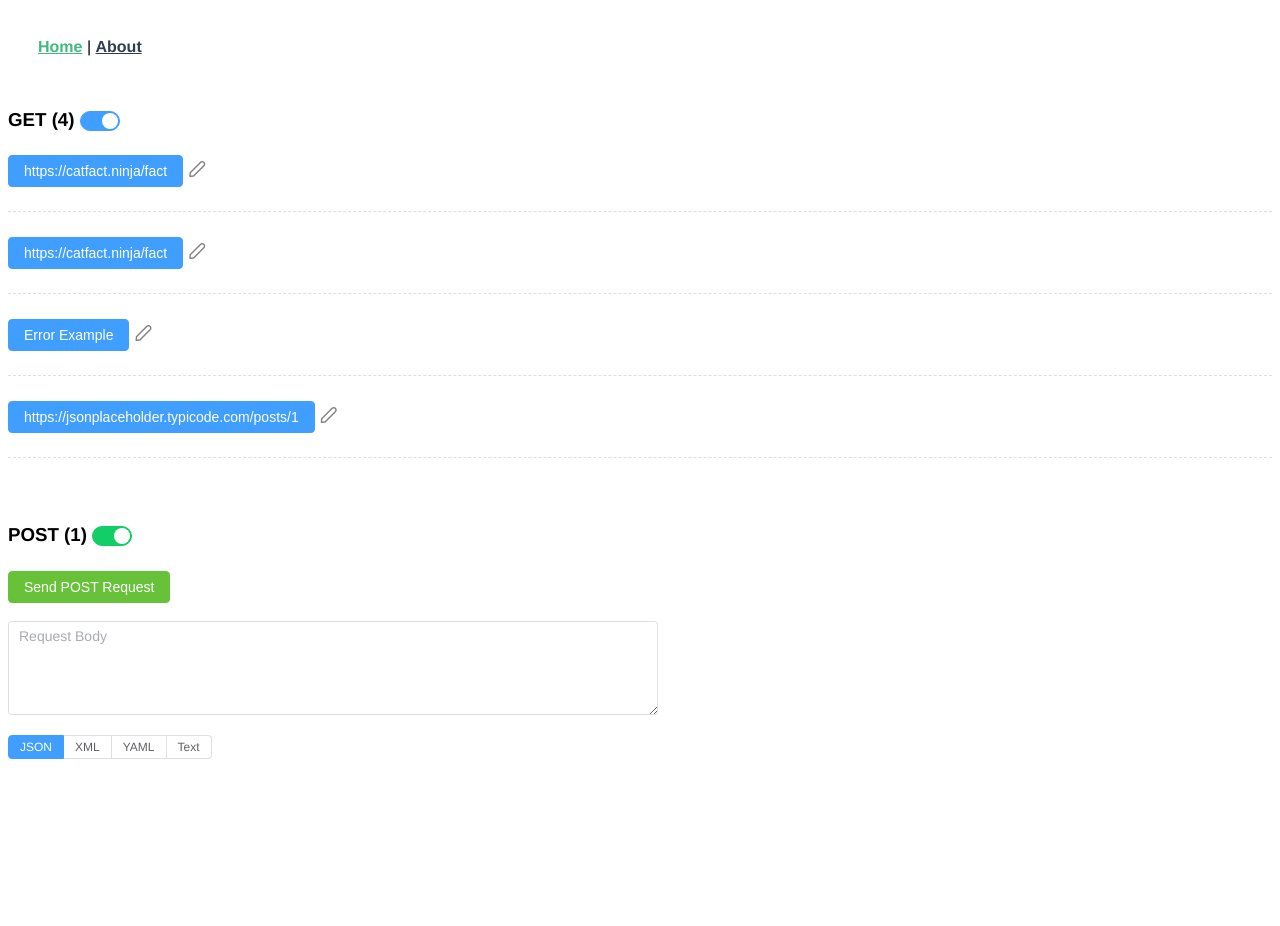
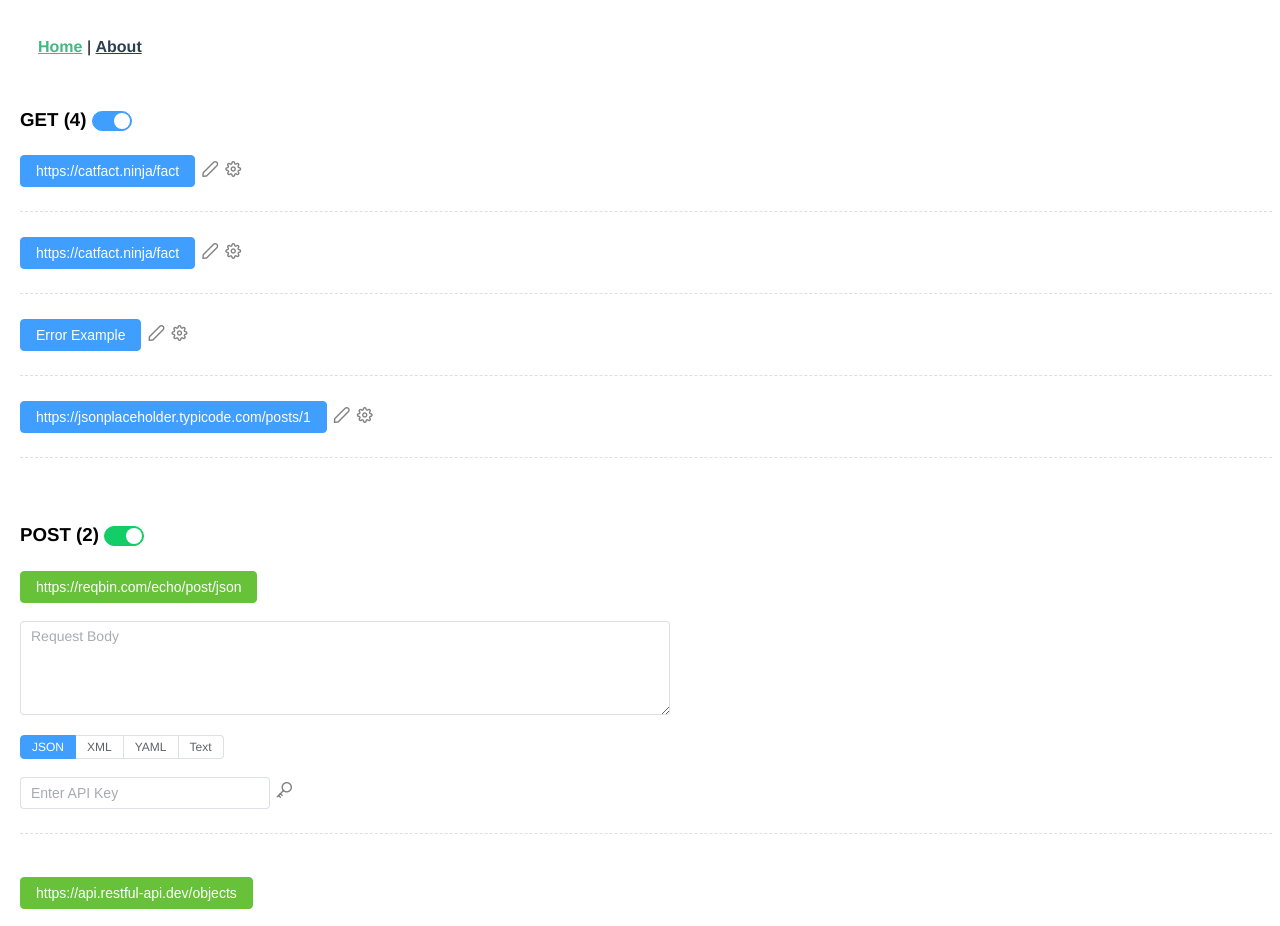
Before and after one commit to ShaneeH/API-Explorer, a Vue app: page / in a window 1280 px wide. Shown: the top 926 px of the page. Before the commit the page ends 800 px from the top, so only its background shows below. Built offline with nearby package versions, Linux system fonts and the light colour scheme; what vue-code-highlight, vue3-highlightjs would draw is missing.

Commit message:
added new features

```diff
--- a/src/components/GET.vue
+++ b/src/components/GET.vue
@@ -1,7 +1,8 @@
 <template>
   <el-button type="primary" @click="sendGET">{{ endpointRef }}</el-button>
 
-  <i class="pi pi-pencil" style="color: gray; margin-left: 6px;"></i>
+ <i class="pi pi-pencil" style="color: gray; margin-left: 7px; cursor: pointer;"></i>
+ <i class="pi pi-cog" style="color: gray; margin-left: 7px; cursor: pointer;"></i>
 
   <div v-if="response.code">
     <p :class="{ 'green-text': response.isSuccess, 'red-text': !response.isSuccess }">
--- a/src/components/POST.vue
+++ b/src/components/POST.vue
@@ -1,5 +1,5 @@
 <template>
-    <el-button type="success" @click="sendPOST">Send POST Request</el-button>
+    <el-button type="success" @click="sendPOST">{{endpointRef}}</el-button>
     <br>
     <br>
 
@@ -11,12 +11,48 @@
       placeholder="Request Body"
     />
     <br><br>
+
     <el-radio-group v-model="body_type" size="small">
       <el-radio-button label="JSON" value="json" />
       <el-radio-button label="XML" value="xml" />
       <el-radio-button label="YAML" value="yaml" />
       <el-radio-button label="Text" value="text" />
     </el-radio-group>
+    <br>
+    <br>
+
+
+
+    <!-- API Key input -->
+    <el-input
+      v-model="api_key"
+      style="width: 250px"
+      placeholder="Enter API Key"
+
+    />
+
+    <i class="pi pi-key" style="color: gray; margin-left: 6px; margin-right: 6px;"></i>
+
+    <!-- Display the response status -->
+    <div v-if="response.code">
+      <p :class="{ 'green-text': response.isSuccess, 'red-text': !response.isSuccess }">
+        <i v-if="response.isSuccess" class="pi pi-check-square" style="color: greenyellow; margin-right: 6px;"></i>
+        <i v-if="!response.isSuccess" class="pi pi-exclamation-triangle" style="color: orangered; margin-right: 4px;"></i>
+        {{ response.code }} - {{ response.isSuccess ? 'Success' : response.errMessage }}
+
+        <!-- Clock icon and response time -->
+        <el-divider direction="vertical" />
+        <i class="pi pi-clock" style="color: gray; margin-left: 6px;"></i>
+        <span v-if="response.time !== null" style="margin-left: 6px;">{{ response.time }} ms</span>
+      </p>
+
+      <div v-if="response.isSuccess && response.data">
+        <code-highlight language="javascript">
+          {{ response.data }}
+        </code-highlight>
+      </div>
+    </div>
+    <el-divider border-style="dashed" />
     <br>
   </template>
 
@@ -25,12 +61,25 @@
   import { apiService } from '@/services/methods';
 
   let body_type = ref("json"); // Default to JSON
-  let req_body = ref("");
-  let req = ref(`{
-    "title": "foo",
-    "body": "bar",
-    "userId": 1
-  }`); // Default JSON request body
+  let req_body = ref(""); // User input request body
+  let api_key = ref(""); // User input for API key
+
+  let response = ref({
+    code: null,
+    isSuccess: false,
+    errMessage: '',
+    data: null,
+    time: null,
+  });
+
+  const props = defineProps({
+  endpoint: {
+    type: String,
+    required: true,
+  },
+});
+
+const endpointRef = ref(props.endpoint);
 
   const formatRequestBody = (body, type) => {
     switch (type) {
@@ -48,25 +97,51 @@
   };
 
   const sendPOST = async () => {
+    const startTime = performance.now(); // Start the timer
+
+    console.log("User input body: ", req_body.value); // Log the user input
+
     try {
-      const formattedBody = formatRequestBody(req.value, body_type.value);
+      const formattedBody = formatRequestBody(req_body.value, body_type.value);
 
-      const response = await apiService.post(
-        'https://jsonplaceholder.typicode.com/posts',
+      // Adding API key to headers
+      const headers = {
+        'Authorization': `Bearer ${api_key.value}`, // Use the API key for authentication
+        'Content-Type': 'application/json', // Assume JSON for simplicity
+      };
+
+      const apiResponse = await apiService.post(
+        endpointRef.value,
         formattedBody,
-        body_type.value
+        body_type.value,
+        headers // Pass headers with API key
       );
 
-      console.log('POST Response:', response);
-      return response; // For further processing if needed
+      const endTime = performance.now(); // End the timer
+      const responseTime = Math.round(endTime - startTime); // Calculate time in ms
+
+      // Set the response data
+      response.value = {
+        code: apiResponse.status,
+        isSuccess: apiResponse.status === 201 || 200,
+        errMessage: apiResponse.status !== 201 || 200 ? 'An error occurred.' : '',
+        data: apiResponse.data,
+        time: responseTime,
+      };
+
     } catch (error) {
+      const endTime = performance.now();
+      const responseTime = Math.round(endTime - startTime);
+
+      response.value = {
+        code: 500, // Internal server error by default
+        isSuccess: false,
+        errMessage: error.message,
+        data: null,
+        time: responseTime,
+      };
+
       console.error('Error in sendPOST:', error.message);
-
-      if (error.message === 'Network Error') {
-        console.error('Please check your network connection or the API endpoint.');
-      }
-
-      return { success: false, error: error.message }; // Graceful fallback
     }
   };
   </script>
--- a/src/config/endpoints.js
+++ b/src/config/endpoints.js
@@ -8,7 +8,8 @@ export const endPoints = {
    ' https://jsonplaceholder.typicode.com/posts/1'
   ],
   POST_Methods: [
-    'https://reqbin.com/echo/post/json'
+    'https://reqbin.com/echo/post/json',
+    'https://api.restful-api.dev/objects'
   ]
 };
 
--- a/src/services/methods.js
+++ b/src/services/methods.js
@@ -32,7 +32,7 @@ export const apiService = {
                     'Content-Type': contentType
                 }
             });
-            return response.data;
+            return response;
         } catch (error) {
             console.error(`Error in POST request to ${url}:`, error.message);
             throw error;
--- a/src/views/HomeView.vue
+++ b/src/views/HomeView.vue
@@ -1,4 +1,6 @@
 <template>
+
+  <div class="request_view" style="margin-left: 12px;">
   <h3> GET ({{ get_qty }}) <el-switch v-model="show_GET" /> </h3>
 
   <!-- Conditionally render based on switch value -->
@@ -10,7 +12,13 @@
   <br>
 
   <h3> POST ({{ post_qty }}) <el-switch v-model="show_POST" class="ml-2" style="--el-switch-on-color: #13ce66;" /> </h3>
-  <POST />
+  <div v-if="show_POST">
+    <div v-for="(endpoint, index) in endPoints.POST_Methods" :key="index">
+      <POST :endpoint="endpoint" />
+    </div>
+  </div>
+</div>
+
 </template>
 
 <script setup>
```
